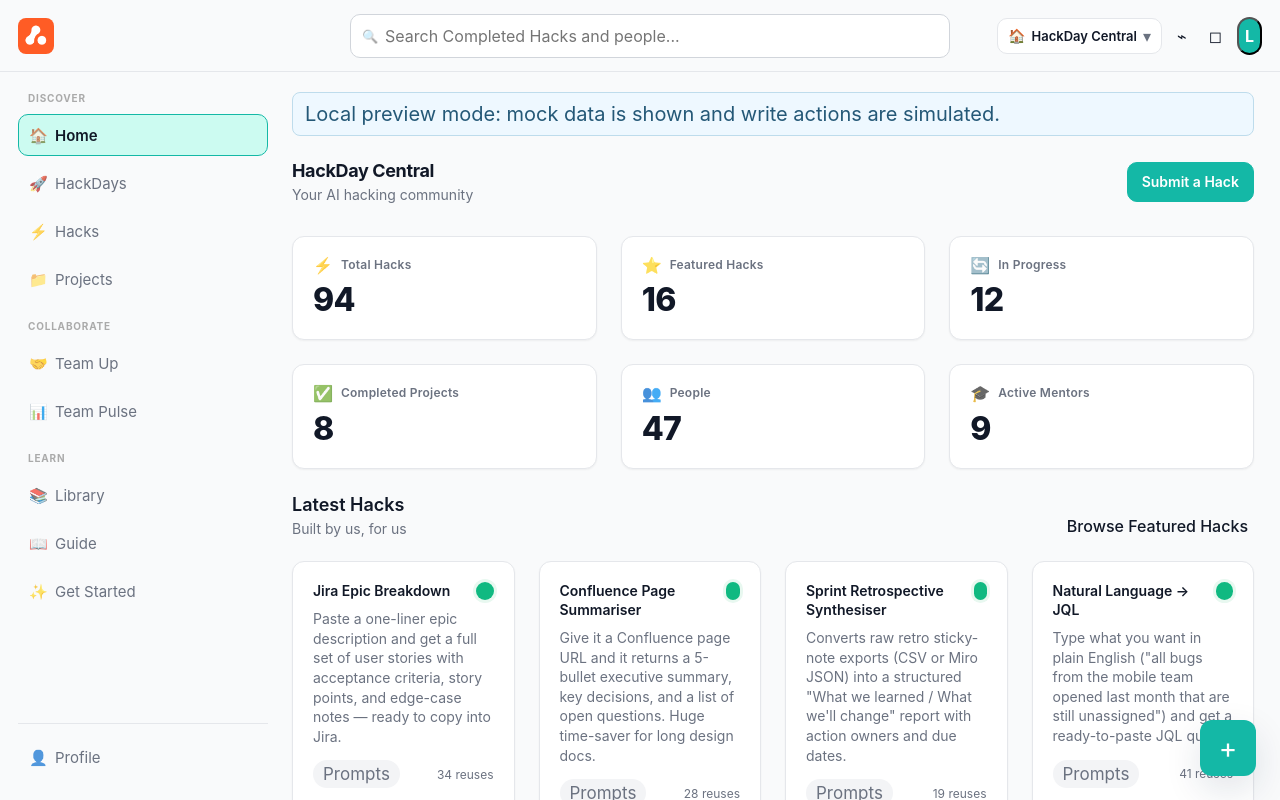
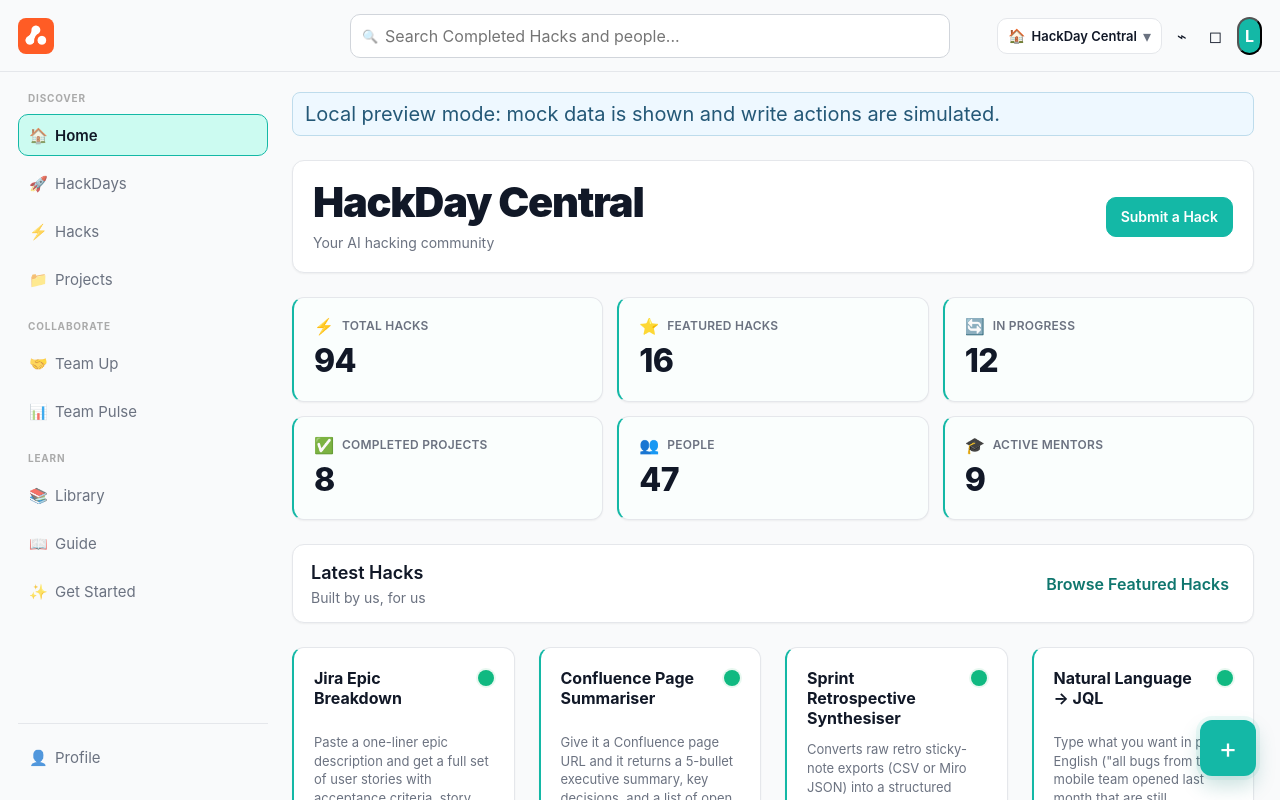
Before and after one commit to nickfine/hackcentral, a React (Vite) app in the folder forge-native/static/frontend/: page / in a window 1280 px wide. Shown: the top 800 px of the page. Built offline with nearby package versions, Linux system fonts and the light colour scheme.

Commit message:
Restyle Forge dashboard and bump version to 0.6.31

```diff
--- a/forge-native/static/frontend/src/App.tsx
+++ b/forge-native/static/frontend/src/App.tsx
@@ -37,7 +37,7 @@ import { EventSelectionPanel } from './components/EventSelectionPanel';
 import { getDefaultSelections } from './data/scheduleEvents';
 
 /** Bump when deploying to help bust Atlassian CDN cache; check console to confirm loaded bundle */
-const HACKCENTRAL_UI_VERSION = '0.6.4';
+const HACKCENTRAL_UI_VERSION = '0.6.5';
 if (typeof console !== 'undefined' && console.log) {
   console.log('[HackCentral Confluence UI] loaded', HACKCENTRAL_UI_VERSION);
 }
@@ -1473,7 +1473,7 @@ export function App(): JSX.Element {
               <WelcomeHero onSubmitHack={() => setModalView('submit_hack')} />
               <StatCards summary={bootstrap.summary} />
 
-              <section className="section-head-row">
+              <section className="card section-head-row dashboard-section-head">
                 <div>
                   <h2>Latest Hacks</h2>
                   <p>Built by us, for us</p>
@@ -1497,13 +1497,13 @@ export function App(): JSX.Element {
               </section>
 
               <section className="grid dashboard-pods">
-                <article className="card quote-card">
+                <article className="card quote-card dashboard-quote-card">
                   <p className="quote-mark">❞</p>
                   <p className="quote-body">"The Jira Epic Breakdown prompt alone saved our whole team a full planning day."</p>
                   <p className="quote-meta">Priya S. · Product Manager</p>
                 </article>
 
-                <article className="card recognition-card">
+                <article className="card recognition-card dashboard-recognition-card">
                   <h3>Your recognition</h3>
                   <p>Complete mentor sessions, verify hacks, or get reuses to earn badges.</p>
                   <div className="badge-wrap">
@@ -1517,17 +1517,17 @@ export function App(): JSX.Element {
                 </article>
               </section>
 
-              <button
-                type="button"
-                className="fab"
-                aria-label={quickActionsOpen ? 'Close quick actions' : 'Open quick actions'}
-                onClick={() => setQuickActionsOpen((open) => !open)}
-              >
+                <button
+                  type="button"
+                  className="fab dashboard-fab"
+                  aria-label={quickActionsOpen ? 'Close quick actions' : 'Open quick actions'}
+                  onClick={() => setQuickActionsOpen((open) => !open)}
+                >
                 {quickActionsOpen ? '×' : '+'}
               </button>
 
               {quickActionsOpen ? (
-                <section className="card quick-actions">
+                <section className="card quick-actions dashboard-quick-actions">
                   <h3>Quick Actions</h3>
                   <button type="button" className="btn btn-outline" onClick={() => setModalView('submit_hack')}>
                     Submit your first hack
--- a/forge-native/static/frontend/src/components/Dashboard/StatCards.tsx
+++ b/forge-native/static/frontend/src/components/Dashboard/StatCards.tsx
@@ -19,14 +19,14 @@ const METRIC_ITEMS: Array<{ key: string; label: string; icon: string; getValue:
  */
 export function StatCards({ summary }: StatCardsProps): JSX.Element {
   return (
-    <section className="grid metric-grid" aria-label="Summary metrics">
+    <section className="grid metric-grid dashboard-metric-grid" aria-label="Summary metrics">
       {METRIC_ITEMS.map(({ key, label, icon, getValue }) => (
-        <article key={key} className="card metric-tile">
-          <div className="metric-tile-head">
+        <article key={key} className="card metric-tile dashboard-metric-card">
+          <div className="metric-tile-head dashboard-metric-head">
             <span className="metric-icon" aria-hidden>{icon}</span>
-            <h3>{label}</h3>
+            <h3 className="dashboard-metric-label">{label}</h3>
           </div>
-          <p className="metric-value">{getValue(summary)}</p>
+          <p className="metric-value dashboard-metric-value">{getValue(summary)}</p>
         </article>
       ))}
     </section>
--- a/forge-native/static/frontend/src/components/Dashboard/WelcomeHero.tsx
+++ b/forge-native/static/frontend/src/components/Dashboard/WelcomeHero.tsx
@@ -8,14 +8,18 @@ export interface WelcomeHeroProps {
 
 export function WelcomeHero({ onSubmitHack }: WelcomeHeroProps): JSX.Element {
   return (
-    <section className="dash-intro" aria-label="HackDay Central">
-      <div>
-        <h1 className="dash-intro-title">HackDay Central</h1>
-        <p className="dash-intro-sub">Your AI hacking community</p>
+    <section className="card dashboard-hero-card" aria-label="HackDay Central">
+      <div className="dashboard-hero-row">
+        <div className="dashboard-hero-copy">
+          <h1 className="dashboard-hero-title">HackDay Central</h1>
+          <p className="dashboard-hero-sub">Your AI hacking community</p>
+        </div>
+        <div className="dashboard-hero-actions">
+          <button type="button" className="btn btn-primary" onClick={onSubmitHack}>
+            Submit a Hack
+          </button>
+        </div>
       </div>
-      <button type="button" className="btn btn-primary" onClick={onSubmitHack}>
-        Submit a Hack
-      </button>
     </section>
   );
 }
--- a/forge-native/static/frontend/src/components/shared/Cards.tsx
+++ b/forge-native/static/frontend/src/components/shared/Cards.tsx
@@ -5,13 +5,17 @@ export function HackCard({ item }: { item: FeaturedHack }): JSX.Element {
   return (
     <article className="card hack-card">
       <div className="hack-card-head">
-        <h3>{item.title}</h3>
-        {item.status === 'verified' ? <span className="verified-dot" aria-label="Verified" /> : null}
+        <div className="hack-card-title-wrap">
+          <h3>{item.title}</h3>
+        </div>
+        {item.status === 'verified' ? (
+          <span className="verified-dot hack-card-verified-dot" aria-label="Verified" />
+        ) : null}
       </div>
       <p className="hack-card-copy">{item.description || 'No description provided.'}</p>
       <div className="hack-card-foot">
-        <span className={`pill pill-${item.assetType}`}>{formatLabel(item.assetType)}s</span>
-        <span className="meta">{item.reuseCount} reuses</span>
+        <span className={`pill pill-${item.assetType} hack-card-type-pill`}>{formatLabel(item.assetType)}s</span>
+        <span className="meta hack-card-meta">{item.reuseCount} reuses</span>
       </div>
     </article>
   );
--- a/forge-native/static/frontend/src/styles.css
+++ b/forge-native/static/frontend/src/styles.css
@@ -481,6 +481,45 @@ button {
   line-height: 1.3;
 }
 
+.dashboard-hero-card {
+  padding: 20px;
+  border-left: 2px solid #14b8a6;
+  background: color-mix(in srgb, var(--brand) 4%, var(--surface));
+}
+
+.dashboard-hero-row {
+  display: flex;
+  flex-wrap: wrap;
+  align-items: center;
+  justify-content: space-between;
+  gap: 14px;
+}
+
+.dashboard-hero-copy {
+  min-width: 0;
+}
+
+.dashboard-hero-title {
+  margin: 0;
+  font-size: clamp(1.75rem, 3.5vw, 2.6rem);
+  font-weight: 900;
+  letter-spacing: -0.03em;
+  line-height: 1.05;
+  color: var(--text);
+}
+
+.dashboard-hero-sub {
+  margin: 8px 0 0;
+  color: var(--text-soft);
+  font-size: var(--tier3-size);
+  line-height: 1.4;
+}
+
+.dashboard-hero-actions {
+  display: flex;
+  align-items: center;
+}
+
 .section-head-row {
   display: flex;
   justify-content: space-between;
@@ -511,6 +550,22 @@ button {
   color: var(--text-soft);
   font-size: var(--tier3-size);
   font-weight: 400;
+}
+
+.dashboard-section-head {
+  padding: 16px 18px;
+  border-left: 2px solid #14b8a6;
+  align-items: center;
+  background: color-mix(in srgb, var(--brand) 2.5%, var(--surface));
+}
+
+.dashboard-section-head .text-link {
+  color: #0f766e;
+  font-weight: 600;
+}
+
+.dashboard-section-head .text-link:hover {
+  text-decoration: underline;
 }
 
 .text-link {
@@ -605,6 +660,70 @@ button {
   align-items: center;
 }
 
+.hack-card {
+  border-left: 2px solid #14b8a6;
+  display: grid;
+  gap: 12px;
+  transition: box-shadow 0.15s ease;
+}
+
+.hack-card:hover {
+  box-shadow: var(--shadow-md);
+}
+
+.hack-card-head {
+  gap: 12px;
+  min-width: 0;
+}
+
+.hack-card-title-wrap {
+  min-width: 0;
+  flex: 1;
+}
+
+.hack-card-title-wrap h3 {
+  font-size: 16px;
+  font-weight: 700;
+  line-height: 1.25;
+}
+
+.hack-card-copy {
+  margin: 0;
+  font-size: 13px;
+  line-height: 1.45;
+}
+
+.hack-card-foot {
+  margin-top: 0;
+  padding-top: 10px;
+  border-top: 1px solid var(--line);
+  gap: 10px;
+  flex-wrap: wrap;
+}
+
+.hack-card .pill {
+  font-size: 11px;
+  line-height: 1;
+  padding: 6px 9px;
+  font-weight: 700;
+  letter-spacing: 0.04em;
+  text-transform: uppercase;
+}
+
+.hack-card-meta {
+  font-size: 12px;
+  font-weight: 500;
+  color: var(--text-soft);
+}
+
+.hack-card .verified-dot {
+  width: 16px;
+  height: 16px;
+  flex-shrink: 0;
+  margin-top: 2px;
+  box-shadow: 0 0 0 2px #e8f8f0;
+}
+
 /* Tier 4 - Meta/timestamp */
 .meta {
   color: var(--text-meta);
@@ -693,6 +812,26 @@ button {
   color: var(--text-meta);
 }
 
+.dashboard-quote-card,
+.dashboard-recognition-card {
+  border-left: 2px solid #14b8a6;
+  background: color-mix(in srgb, var(--brand) 2%, var(--surface));
+}
+
+.dashboard-quote-card .quote-body {
+  font-size: clamp(1rem, 1.6vw, 1.125rem);
+  line-height: 1.4;
+}
+
+.dashboard-recognition-card h3 {
+  font-size: 16px;
+  font-weight: 700;
+}
+
+.dashboard-recognition-card p {
+  line-height: 1.4;
+}
+
 .badge-wrap {
   margin-top: 12px;
   display: flex;
@@ -746,6 +885,43 @@ button {
   display: flex;
   flex-wrap: wrap;
   gap: 10px;
+}
+
+.dashboard-metric-grid {
+  gap: 14px;
+}
+
+.dashboard-metric-card {
+  border-left: 2px solid #14b8a6;
+  background: color-mix(in srgb, var(--brand) 2%, var(--surface));
+  transition: box-shadow 0.15s ease;
+}
+
+.dashboard-metric-card:hover {
+  box-shadow: var(--shadow-md);
+}
+
+.dashboard-metric-head {
+  gap: 10px;
+}
+
+.dashboard-metric-card .metric-icon {
+  color: #0f766e;
+  opacity: 1;
+}
+
+.dashboard-metric-label {
+  font-size: 12px;
+  font-weight: 700;
+  letter-spacing: 0.04em;
+  text-transform: uppercase;
+  color: var(--text-meta);
+}
+
+.dashboard-metric-value {
+  margin-top: 10px;
+  font-size: clamp(1.65rem, 2.5vw, 2.1rem);
+  line-height: 1.1;
 }
 
 .hackdays-hero-card {
@@ -2137,6 +2313,11 @@ button {
   z-index: 35;
 }
 
+.dashboard-fab {
+  border: 1px solid rgba(20, 184, 166, 0.35);
+  box-shadow: 0 10px 20px rgba(15, 118, 110, 0.22), 0 0 0 4px rgba(20, 184, 166, 0.08);
+}
+
 .quick-actions {
   position: fixed;
   right: 24px;
@@ -2146,6 +2327,23 @@ button {
   gap: 8px;
   padding: 14px;
   z-index: 35;
+}
+
+.dashboard-quick-actions {
+  padding: 16px;
+  border-left: 2px solid #14b8a6;
+  box-shadow: var(--shadow-md);
+  background: color-mix(in srgb, var(--brand) 3%, var(--surface));
+}
+
+.dashboard-quick-actions h3 {
+  font-size: 15px;
+  font-weight: 700;
+}
+
+.dashboard-quick-actions .btn {
+  width: 100%;
+  justify-content: center;
 }
 
 .quick-actions h3 {
@@ -2390,6 +2588,14 @@ button {
     align-items: stretch;
   }
 
+  .dashboard-hero-actions {
+    width: 100%;
+  }
+
+  .dashboard-hero-actions .btn {
+    width: 100%;
+  }
+
   .tab-row {
     overflow-x: auto;
   }
--- a/package.json
+++ b/package.json
@@ -1,7 +1,7 @@
 {
   "name": "hackcentral",
   "private": true,
-  "version": "0.6.30",
+  "version": "0.6.31",
   "type": "module",
   "scripts": {
     "dev": "npm run dev:backend & npm run dev:frontend",
```
Also changed, not shown: 1 other file (tests, documents, lock files or other folders).
